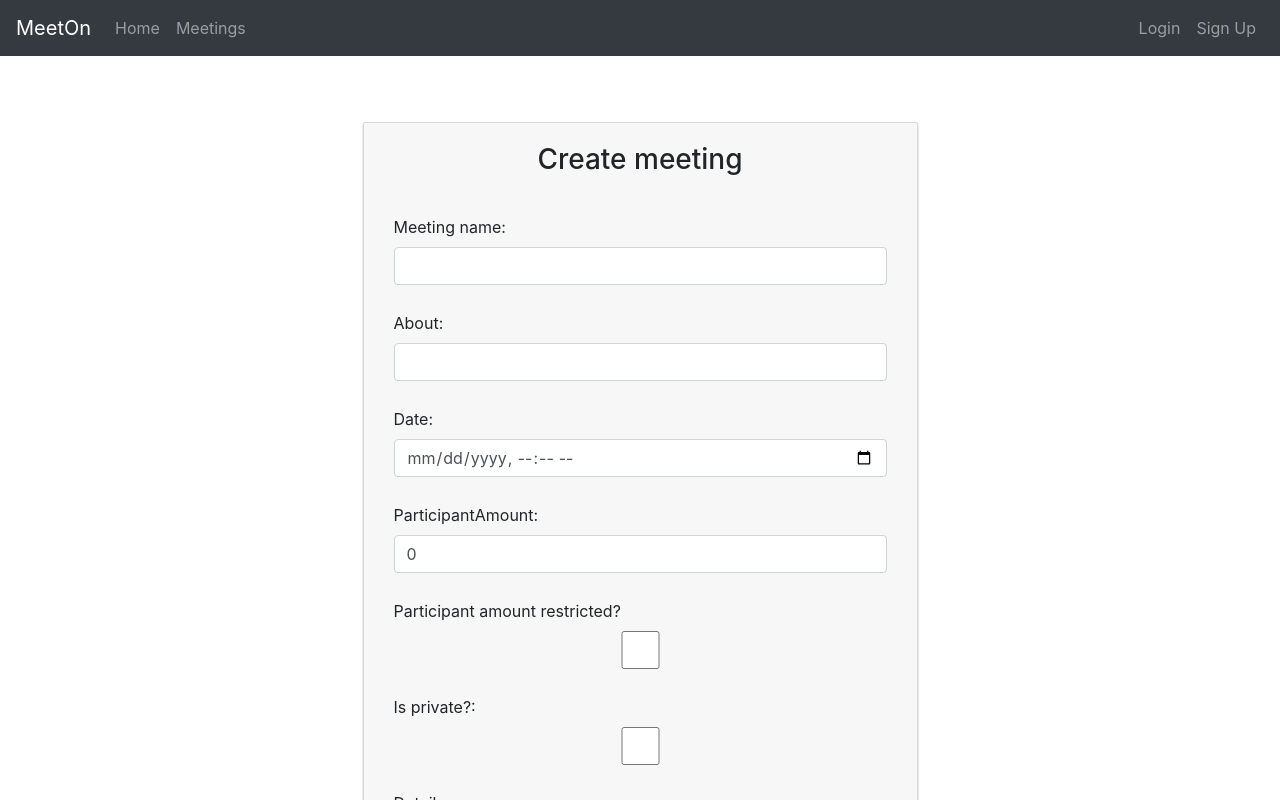
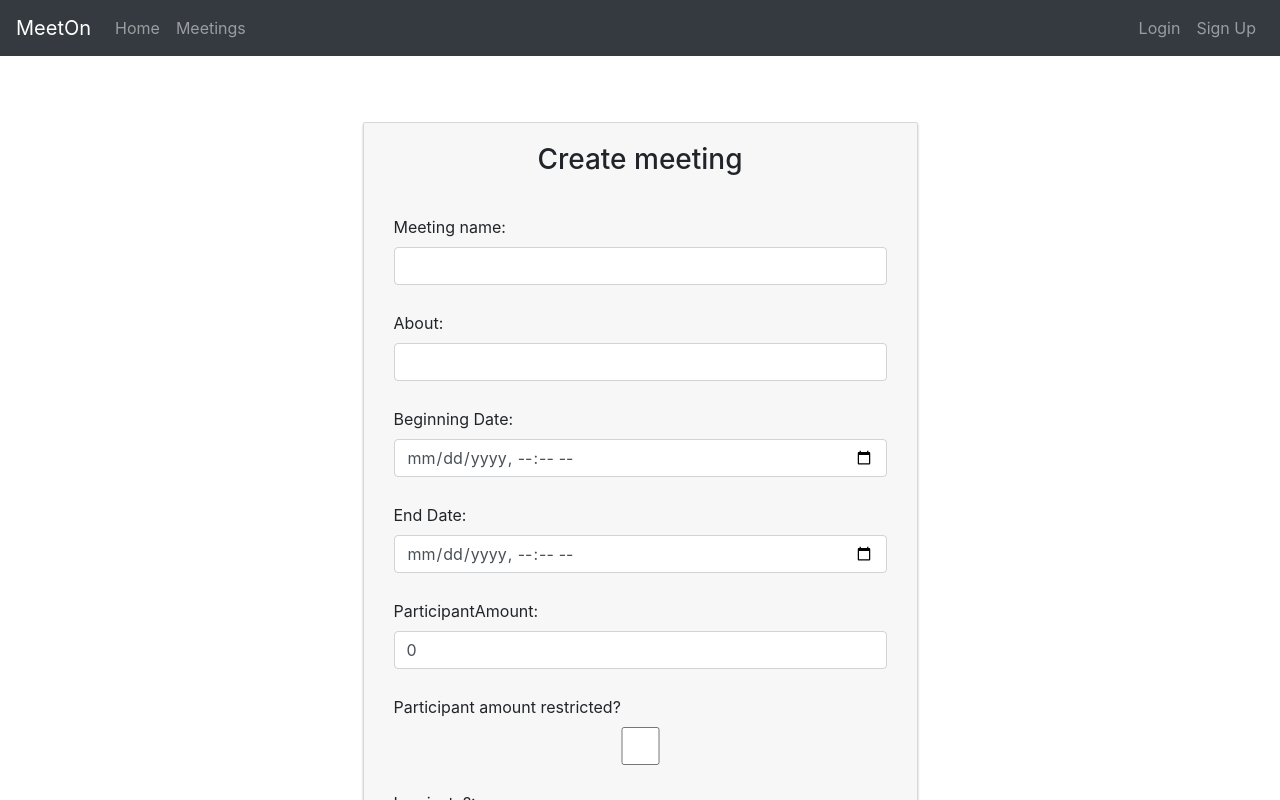
Before and after one commit to Zorgont/MeetOn, a React (Create React App) app in the folder MeetOnFrontend/: page /add_meeting in a window 1280 px wide. Shown: the top 800 px of the page. Built offline with nearby package versions, Linux system fonts and the light colour scheme; the HTML template or start-up script is replaced by a standard one.

Commit message:
Add End Date on UI.

```diff
--- a/MeetOnFrontend/src/App.js
+++ b/MeetOnFrontend/src/App.js
@@ -15,7 +15,7 @@ import BoardAdmin from "./components/BoardUserComponent";
 import CreateMeeting from "./components/CreateMeetingComponent";
 import MeetingList from "./components/MeetingListComponent";
 import MeetingPage from "./components/MeetingPageComponent";
-import UpdateMeeting from "./components/UpdateMeetingComponent";
+import UpdateMeeting from "./components/ChangeMeetingComponent";
 import CreateRequest from "./components/CreateRequestComponent";
 import MeetingRequest from "./components/MeetingRequestComponent";
 
--- a/MeetOnFrontend/src/components/UpdateMeetingComponent.jsx
+++ b/MeetOnFrontend/src/components/ChangeMeetingComponent.jsx
@@ -11,6 +11,7 @@ export default class CreateMeeting extends Component{
             name: "",
             about: "",
             date: "",
+            endDate: "",
             isParticipantAmountRestricted: '',
             participantAmount: 0,
             isPrivate: '',
@@ -26,6 +27,7 @@ export default class CreateMeeting extends Component{
             name: this.state.name,
             about: this.state.about,
             date: this.state.date,
+            endDate: this.state.endDate,
             isParticipantAmountRestricted : this.state.isParticipantAmountRestricted ,
             participantAmount: this.state.participantAmount,
             isPrivate: this.state.isPrivate,
@@ -49,6 +51,10 @@ export default class CreateMeeting extends Component{
     }
     changeDateHandler = (event) => {
         this.setState({date: event.target.value});
+        console.log(event.target.value);
+    }
+    changeEndDateHandler = (event) => {
+        this.setState({endDate: event.target.value});
         console.log(event.target.value);
     }
     changeParticipantAmountHandler = (event) => {
@@ -91,6 +97,7 @@ export default class CreateMeeting extends Component{
                     name: meeting.name,
                     about: meeting.about,
                     date: meeting.date.substring(0,16),
+                    endDate:meeting.endDate.substring(0,16),
                     isParticipantAmountRestricted : meeting.isParticipantAmountRestricted ,
                     participantAmount: parseInt(meeting.participantAmount),
                     isPrivate: meeting.isPrivate ,
@@ -119,8 +126,12 @@ export default class CreateMeeting extends Component{
                                         <input type="text"  name="about" className="form-control" value={this.state.about} onChange={this.changeAboutHandler.bind(this)} required />
                                     </div>
                                     <div className="form-group row">
-                                        <label htmlFor="date"> Date: </label>
+                                        <label htmlFor="date">Beginning Date: </label>
                                         <input type="datetime-local" name="date" className="form-control" value={this.state.date} onChange={this.changeDateHandler.bind(this)} required/>
+                                    </div>
+                                    <div className="form-group row">
+                                        <label htmlFor="endDate">End Date: </label>
+                                        <input type="datetime-local" name="endDate" className="form-control" value={this.state.endDate} onChange={this.changeEndDateHandler.bind(this)} required/>
                                     </div>
                                     <div className="form-group row">
                                         <label htmlFor="participant_amount"> ParticipantAmount: </label>
--- a/MeetOnFrontend/src/components/CreateMeetingComponent.jsx
+++ b/MeetOnFrontend/src/components/CreateMeetingComponent.jsx
@@ -10,6 +10,7 @@ export default class CreateMeeting extends Component{
             name: "",
             about: "",
             date: "",
+            endDate:"",
             isParticipantAmountRestricted: false,
             participantAmount: 0,
             isPrivate: false,
@@ -25,8 +26,8 @@ export default class CreateMeeting extends Component{
             name: this.state.name,
             about: this.state.about,
             date: this.state.date,
+            endDate:this.state.endDate,
             isParticipantAmountRestricted : this.state.isParticipantAmountRestricted,
-
             participantAmount: this.state.participantAmount,
             isPrivate: this.state.isPrivate,
             details: this.state.details,
@@ -49,6 +50,10 @@ export default class CreateMeeting extends Component{
     }
     changeDateHandler = (event) => {
         this.setState({date: event.target.value});
+        console.log(event.target.value);
+    }
+    changeEndDateHandler = (event) => {
+        this.setState({endDate: event.target.value});
         console.log(event.target.value);
     }
     changeParticipantAmountHandler = (event) => {
@@ -101,8 +106,12 @@ export default class CreateMeeting extends Component{
                                         <input type="text"  name="about" className="form-control" value={this.state.about} onChange={this.changeAboutHandler.bind(this)} required />
                                     </div>
                                     <div className="form-group row">
-                                        <label htmlFor="date"> Date: </label>
+                                        <label htmlFor="date">Beginning Date: </label>
                                         <input type="datetime-local" name="date" className="form-control" value={this.state.date} onChange={this.changeDateHandler.bind(this)} required/>
+                                    </div>
+                                    <div className="form-group row">
+                                        <label htmlFor="endDate">End Date: </label>
+                                        <input type="datetime-local" name="endDate" className="form-control" value={this.state.endDate} onChange={this.changeEndDateHandler.bind(this)} required/>
                                     </div>
                                     <div className="form-group row">
                                         <label htmlFor="participant_amount"> ParticipantAmount: </label>
--- a/MeetOnFrontend/src/components/MeetingPageComponent.jsx
+++ b/MeetOnFrontend/src/components/MeetingPageComponent.jsx
@@ -59,6 +59,7 @@ export default class MeetingPage extends Component{
                             <p>You have already enrolled to the meeting!</p>
                             <p>Status: {this.state.request.status}</p>
                         </div>
+            if(this.state.meeting.isParticipantAmountRestricted)
             if(this.state.requestsAmount >= this.state.meeting.participantAmount)
                 return <div><p>No available places!</p></div>
 
@@ -86,8 +87,12 @@ export default class MeetingPage extends Component{
                                     <p>{this.state.meeting.about}</p>
                                 </div>
                                 <div className="row">
-                                    <p> Date: </p>
+                                    <p> Beginning Date: </p>
                                     <p> {this.state.meeting.date} </p>
+                                </div>
+                                <div className="row">
+                                    <p> End Date: </p>
+                                    <p> {this.state.meeting.endDate} </p>
                                 </div>
                                 <div className="row">
                                     <p> Participant amount: {this.state.meeting.participantAmount}</p>
```
